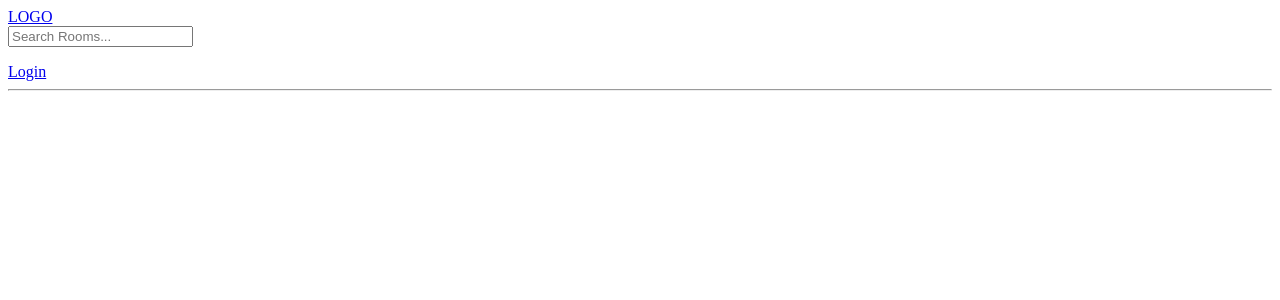
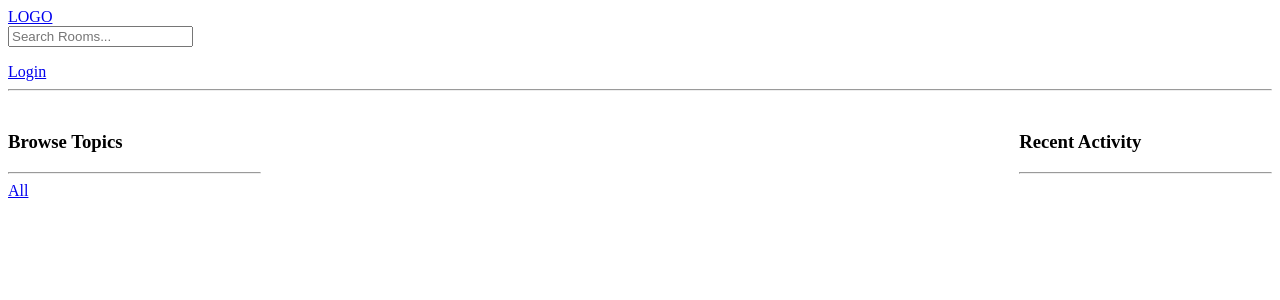
Before and after one commit to ChandrashekharRobbi/Django, a Django app: template studybud/base/templates/base/profile.html in a window 1280 px wide. Shown: the top 300 px of the page. Run offline with Django 3.2, Linux system fonts and the light colour scheme; the template is opened without the code that fills it, so the values that code supplies are empty.

Commit message:
Completed HTML 💪🏻

```diff
--- a/studybud/base/templates/base/activity_component.html
+++ b/studybud/base/templates/base/activity_component.html
@@ -2,7 +2,7 @@
 <hr>
 {% for message in room_messages %}
 
-    <small>@ {{message.user}} {{message.created|timesince}} ago</small>
+    <small><a href="{% url 'user_profile' message.user.id %}">@ {{message.user}}</a> {{message.created|timesince}} ago</small>
     <small>
         <p>Replied to <b>{{message.room}}</b></p>
     </small>
--- a/studybud/base/templates/base/feed_component.html
+++ b/studybud/base/templates/base/feed_component.html
@@ -8,7 +8,7 @@
             <a href="{% url 'update_form' item.id %}">Edit</a>
             <a href="{% url 'delete_form' item.id %}">Delete</a>
             {% endif %}
-            <span>@ {{item.host.username}}</span>
+            <a href="{% url 'user_profile' item.host.id %}">@ {{item.host.username}}</a>
             <p><a href="{% url 'room' item.id %}">{{item.name}}</a></p>
             <p>{{item.description}}</p>
             <hr>
--- a/studybud/base/templates/base/home.html
+++ b/studybud/base/templates/base/home.html
@@ -8,7 +8,6 @@
         grid-template-columns: 1fr 3fr 1fr;
     }
 </style>
-
 
 <div class="home-container">
 
--- a/studybud/base/templates/base/profile.html
+++ b/studybud/base/templates/base/profile.html
@@ -1,5 +1,26 @@
 {% extends 'main.html' %}
 
 {% block information %}
-    <h1>{{user.username}}</h1>
+
+<style>
+    .profile-container {
+        display: grid;
+        grid-template-columns: 1fr 3fr 1fr;
+    }
+</style>
+<h1>{{user.username}}</h1>
+<div class="profile-container">
+    <div>
+
+        {% include 'base/topics_component.html' %}
+    </div>
+    <div>
+        {% include 'base/feed_component.html' %}
+    </div>
+    <div>
+        {% include 'base/activity_component.html' %}
+
+    </div>
+</div>
+
 {% endblock %}
```
